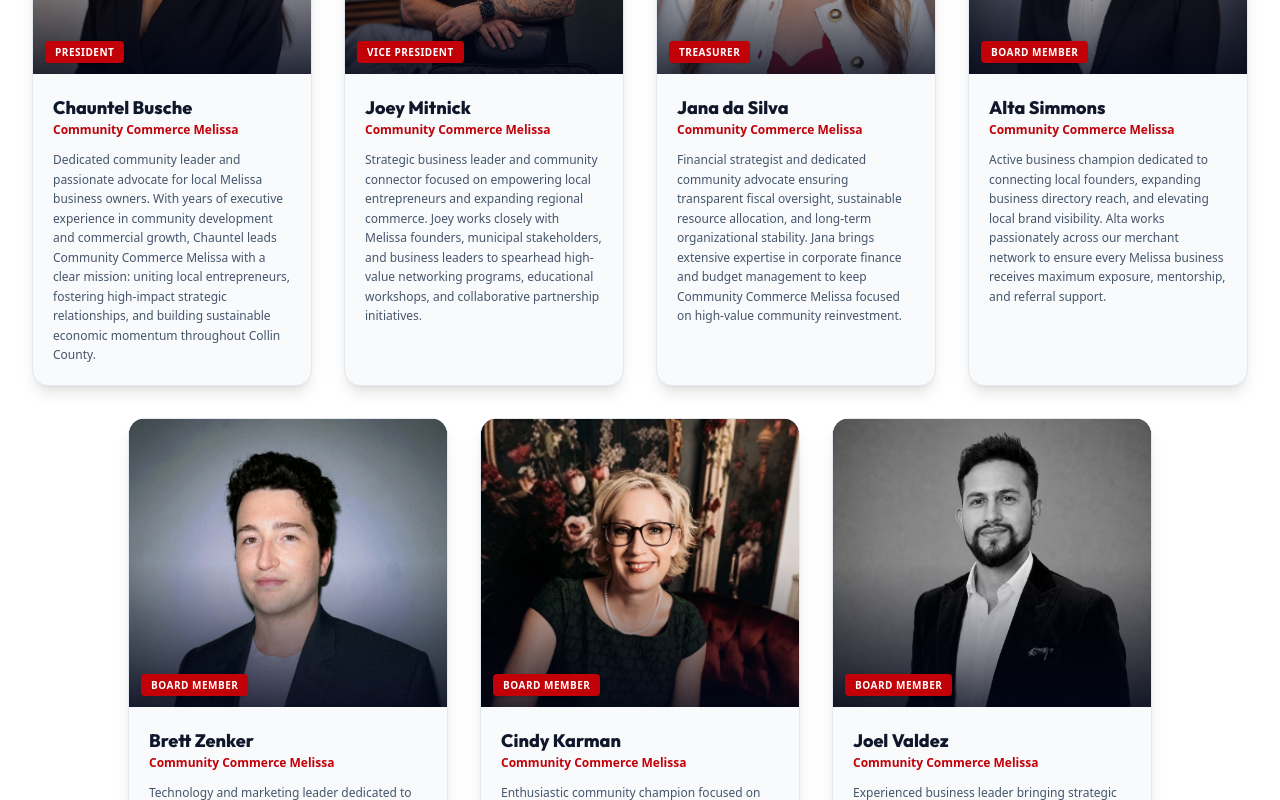
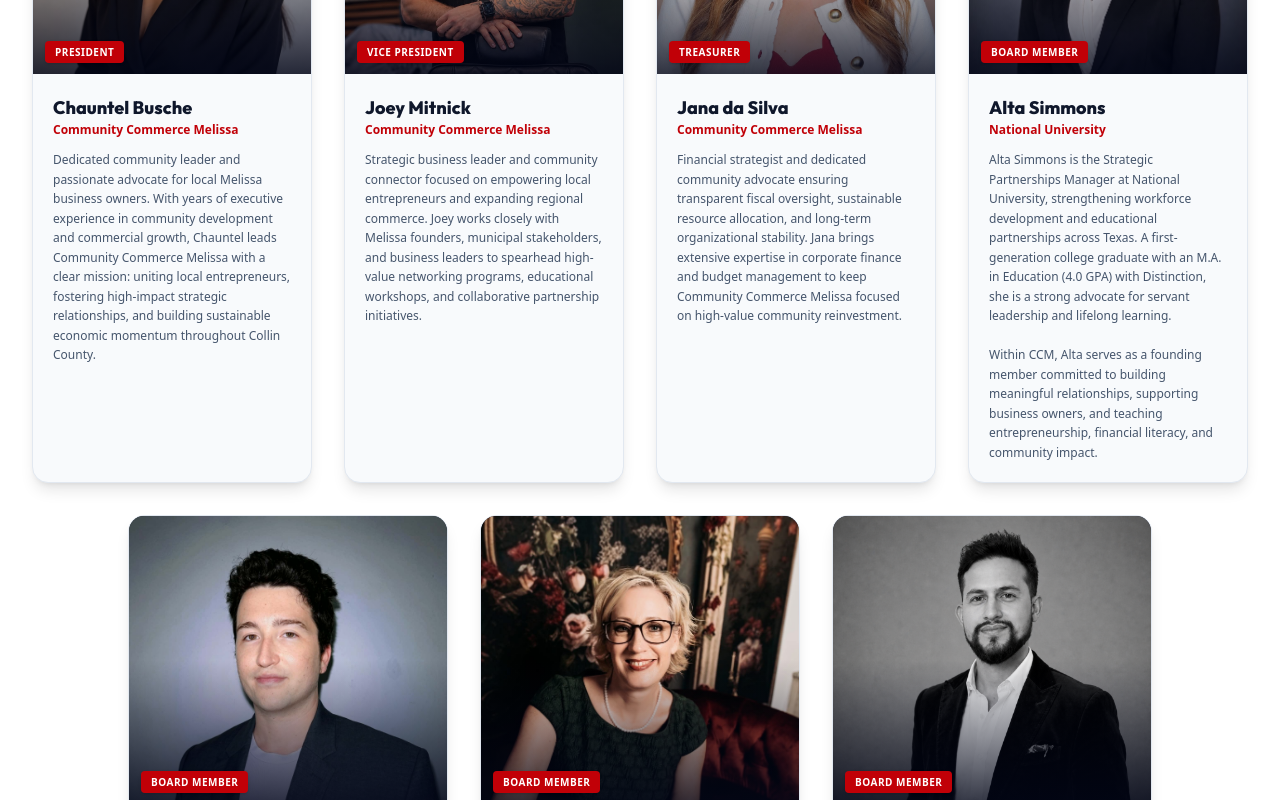
Before and after one commit to brettz6771/community-commerce-melissa, a Next.js app: page /leadership in a window 1280 px wide. Shown: the part 840-1640 px from the top of the page. Built offline with nearby package versions, Linux system fonts and the light colour scheme; a web font is replaced by a local one.

Commit message:
Add Alta Simmons bio and format multi-paragraph display

```diff
--- a/src/app/leadership/page.tsx
+++ b/src/app/leadership/page.tsx
@@ -44,7 +44,7 @@
             <div className="text-xs text-red-700 font-semibold">{member.business}</div>
           </div>
 
-          <p className="text-xs text-slate-600 leading-relaxed">
+          <p className="text-xs text-slate-600 leading-relaxed whitespace-pre-line">
             {member.bio}
           </p>
         </div>
--- a/src/data/mockData.ts
+++ b/src/data/mockData.ts
@@ -288,8 +288,8 @@
     id: "board-4",
     name: "Alta Simmons",
     role: "Board Member",
-    business: "Community Commerce Melissa",
-    bio: "Active business champion dedicated to connecting local founders, expanding business directory reach, and elevating local brand visibility. Alta works passionately across our merchant network to ensure every Melissa business receives maximum exposure, mentorship, and referral support.",
+    business: "National University",
+    bio: "Alta Simmons is the Strategic Partnerships Manager at National University, strengthening workforce development and educational partnerships across Texas. A first-generation college graduate with an M.A. in Education (4.0 GPA) with Distinction, she is a strong advocate for servant leadership and lifelong learning.\n\nWithin CCM, Alta serves as a founding member committed to building meaningful relationships, supporting business owners, and teaching entrepreneurship, financial literacy, and community impact.",
     headshot: "/ccm-leaders/alta-simmons.jpg",
     funFact: "Passionate about community involvement and local networking.",
     email: "alta@communitycommercemelissa.com",
```
